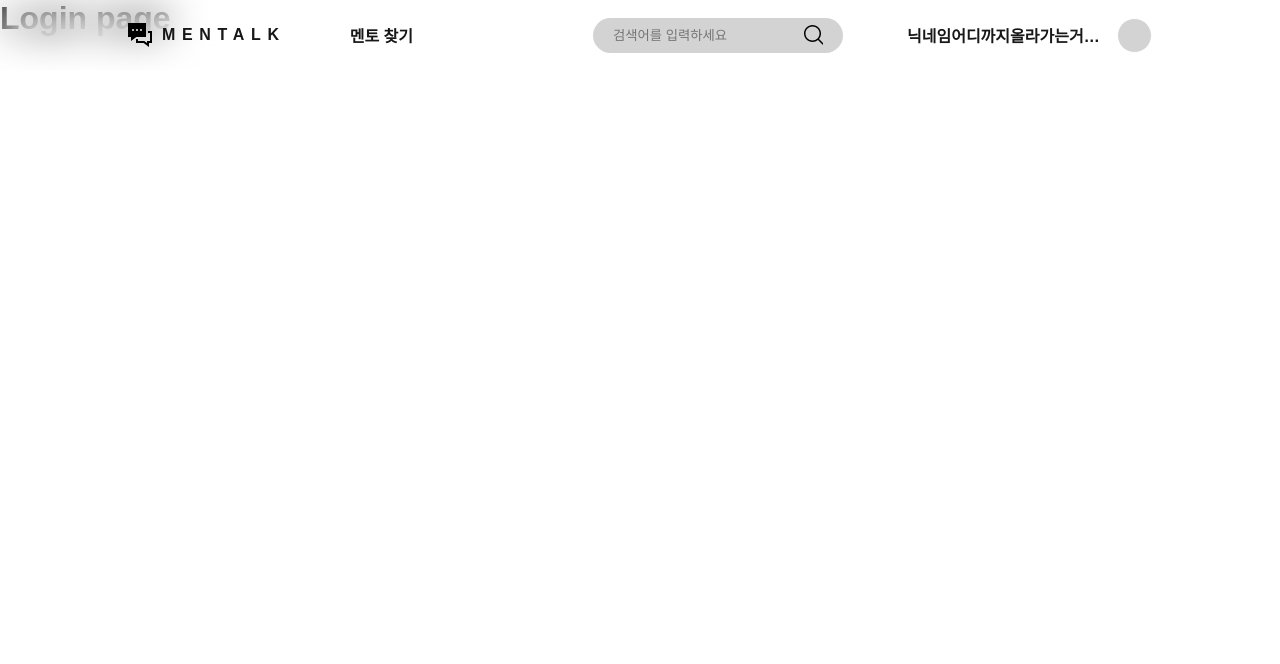
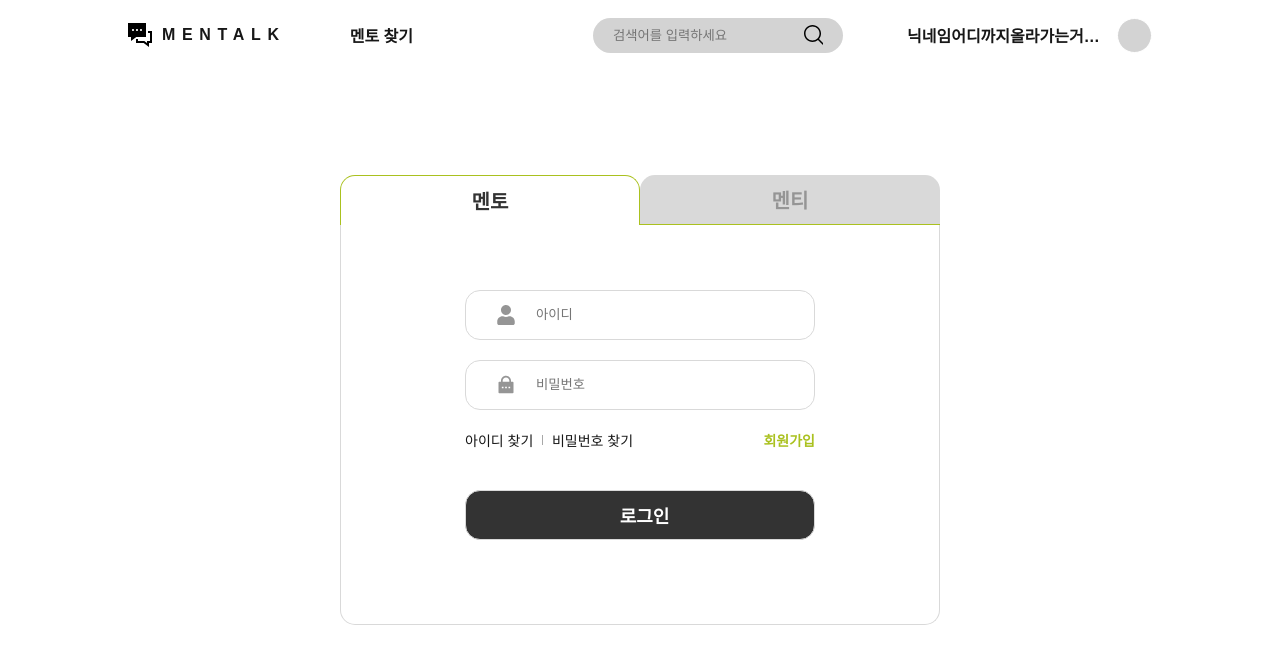
Before and after one commit to KOSTA-POCHACO/mentalk_client, a Next.js app: page /login in a window 1280 px wide. Shown: the top 664 px of the page. Built offline with nearby package versions, Linux system fonts and the light colour scheme.

Commit message:
로그인폼 구현

```diff
--- a/package.json
+++ b/package.json
@@ -12,9 +12,12 @@
     "axios": "^1.7.9",
     "date-fns": "^4.1.0",
     "next": "15.0.3",
+    "next-auth": "^4.24.11",
     "react": "^18.3.1",
     "react-datepicker": "^7.5.0",
     "react-dom": "^18.3.1",
+    "react-icons": "^5.4.0",
+    "react-router-dom": "^7.0.2",
     "sass": "^1.82.0"
   },
   "devDependencies": {
--- /dev/null
+++ b/src/app/login/login.module.scss
@@ -0,0 +1,116 @@
+.userType {
+  display: flex;
+  justify-content: center;
+  align-items: center;
+  width: 600px;
+  height: 50px;
+  cursor: pointer;
+
+  label {
+    font-size: 20px;
+    width: 300px;
+    height: 50px;
+    display:flex;
+    justify-content: center;
+    align-items: center;
+    border-radius: 15px 15px 0 0;
+    background-color: #d9d9d9;
+    color: #959595;
+    border-bottom: 1px solid #AAC11F;
+    cursor: pointer;
+
+    input[type="radio"] {
+      display:none;
+    }
+
+    &.selected {
+      background: #FFFFFF;
+      color: #333;
+      border-width: 1px 1px 0 1px;
+      border-style: solid;
+      border-color: #AAC11F;
+      border-radius: 15px 15px 0px 0px;
+    }
+  }
+}
+
+.loginContainer {
+  width: 600px;
+  height: 400px;
+  border-width: 0 1px 1px 1px;
+  border-style: solid;
+  border-color: #d9d9d9;
+  display: flex;
+  flex-direction: column;
+  justify-content: center;
+  align-items: center;
+  border-radius: 0 0 15px 15px;
+  font-size: 14px;
+
+  .inputContainer {
+    padding: 9px 21px 9px 30px;
+    width: 350px;
+    height: 50px;
+    border: 1px solid #D9D9D9;
+    border-radius: 15px;
+    margin-bottom: 20px;
+    display: flex;
+    align-items: center;
+
+    &:focus-within {
+      outline: 2px solid #AAC11F;
+
+      .icon {
+        color: #AAC11F;
+      }
+    }
+
+    .icon {
+      color: #959595;
+      width:20px;
+      height:20px;
+      margin-right: 20px;
+    }
+
+    .input {
+      outline: none;
+      border:none;
+    }
+  }
+  .btnLogin {
+    color:white;
+    font-size: 18px;
+    background-color: #333;
+    outline:none;
+    cursor: pointer;
+    display:block;
+
+    &:focus-within {
+    outline: none;
+    }
+  }
+
+  .linkContainer {
+    display: flex;
+    width: 350px;
+    justify-content: space-between;
+    margin-bottom: 40px;
+    cursor: pointer;
+
+    .findContainer {
+      display: flex;
+      align-items: center;
+
+      .span {
+        margin: 0 8px;
+        font-size: 10px;
+        color: #959595;
+        cursor: default;
+      }
+    }
+
+    .signup {
+      color:#AAC11F;
+    }
+  }
+}
--- a/src/app/login/page.tsx
+++ b/src/app/login/page.tsx
@@ -1,10 +1,125 @@
-const Login : React.FC =  () => {
+"use client"
 
-    return (
-        <>
-            <h1>Login page</h1>
-        </>
-    )
+import { useState } from 'react';
+import { FaUser } from "react-icons/fa";
+import { RiLockPasswordFill } from "react-icons/ri";
+import styles from "./login.module.scss";
+import axios from 'axios';
+
+const Login: React.FC = () => {
+  const [id, setId] = useState("");
+  const [pw, setPw] = useState("");
+  const [userType, setUserType] = useState("mentor");
+
+  // 아이디 입력 핸들러
+  const handleIdChange = (e: React.ChangeEvent<HTMLInputElement>) => {
+    setId(e.target.value);
+  };
+
+  // 비밀번호 입력 핸들러
+  const handlePwChange = (e: React.ChangeEvent<HTMLInputElement>) => {
+    setPw(e.target.value);
+  };
+
+  // 역할 선택 핸들러
+  const handleUserTypeChange = (e: React.ChangeEvent<HTMLInputElement>) => {
+    setUserType(e.target.value);
+  };
+
+// 로그인 요청 핸들러
+    const handleLogin = async (e: React.FormEvent) => {
+        e.preventDefault(); // 폼 제출 시 페이지 리로드 방지
+
+        try {
+          // userType에 따라 데이터를 다르게 설정
+          const data =
+            userType === "mentor"
+              ? { mentor_id: id, mentor_pw: pw } // 멘토일 때
+              : { mentee_id: id, mentee_pw: pw }; // 멘티일 때
+
+          // 로그인 요청
+          const res = await axios.post(
+            `http://localhost:8080/login/${userType}`,
+            data,
+            {
+              withCredentials: true,    // 쿠키 포함
+            }
+          );
+
+          console.log("res : ", res);
+            console.log(data);
+
+        } catch (error) {
+            console.error("로그인 실패 : ", error);
+        }
+}
+
+  return (
+    <main>
+      <form>
+        <div className={styles.userType}>
+          <label className={userType === "mentor" ? styles.selected : ""}>
+            <strong>멘토</strong>
+            <input
+              type="radio"
+              name="userType"
+              value="mentor"
+              checked={userType === "mentor"}
+              onChange={(e) => setUserType(e.target.value)}
+            />
+          </label>
+          <label className={userType === "mentee" ? styles.selected : ""}>
+            <strong>멘티</strong>
+            <input
+              type="radio"
+              name="userType"
+              value="mentee"
+              checked={userType === "mentee"}
+              onChange={(e) => setUserType(e.target.value)}
+            />
+          </label>
+        </div>
+        <div className={styles.loginContainer}>
+          <div className={styles.inputContainer}>
+            <FaUser className={styles.icon} />
+            <input
+              className={styles.input}
+              type="text"
+              placeholder="아이디"
+              value={id}
+              onChange={handleIdChange}
+            />
+          </div>
+          <div className={styles.inputContainer}>
+            <RiLockPasswordFill className={styles.icon} />
+            <input
+              className={styles.input}
+              type="password"
+              placeholder="비밀번호"
+              value={pw}
+              onChange={handlePwChange}
+            />
+          </div>
+          <div className={styles.linkContainer}>
+            <div className={styles.findContainer}>
+              <p>아이디 찾기</p>
+              <span className={styles.span}> | </span>
+              <p>비밀번호 찾기</p>
+            </div>
+            <p className={styles.signup}>
+              <strong>회원가입</strong>
+            </p>
+          </div>
+          <button
+            className={`${styles.inputContainer} ${styles.btnLogin}`}
+            onClick={handleLogin}
+          >
+            <strong>로그인</strong>
+          </button>
+        </div>
+      </form>
+    </main>
+  );
 }
 
 
--- a/src/app/my/page.tsx
+++ b/src/app/my/page.tsx
@@ -1,6 +1,3 @@
-<<<<<<< HEAD
-const My: React.FC = () => {
-=======
 "use client"
 
 import { useEffect, useState } from "react";
@@ -8,7 +5,6 @@ import styles from "./my.module.scss"
 import axios from "axios";
 
 const My : React.FC =  () => {
->>>>>>> 6aa991a5ce4531b0d661e2ff4de0597511a7dcb7
 
     const [user, setUser] = useState<Mentor | Mentee | null>({
         type: "Mentee",
--- /dev/null
+++ b/src/app/signup/signup.module.scss
@@ -0,0 +1,3 @@
+.h1 {
+    color:red;
+}
```
Also changed, not shown: src/app/signup/page.tsx (+14 -5 lines), src/components/Hello.tsx (deleted, +0 -8 lines), src/components/LoveU.tsx (deleted, +0 -7 lines), src/app/login/page.module.scss (deleted), 1 other file (tests, documents, lock files or other folders).
